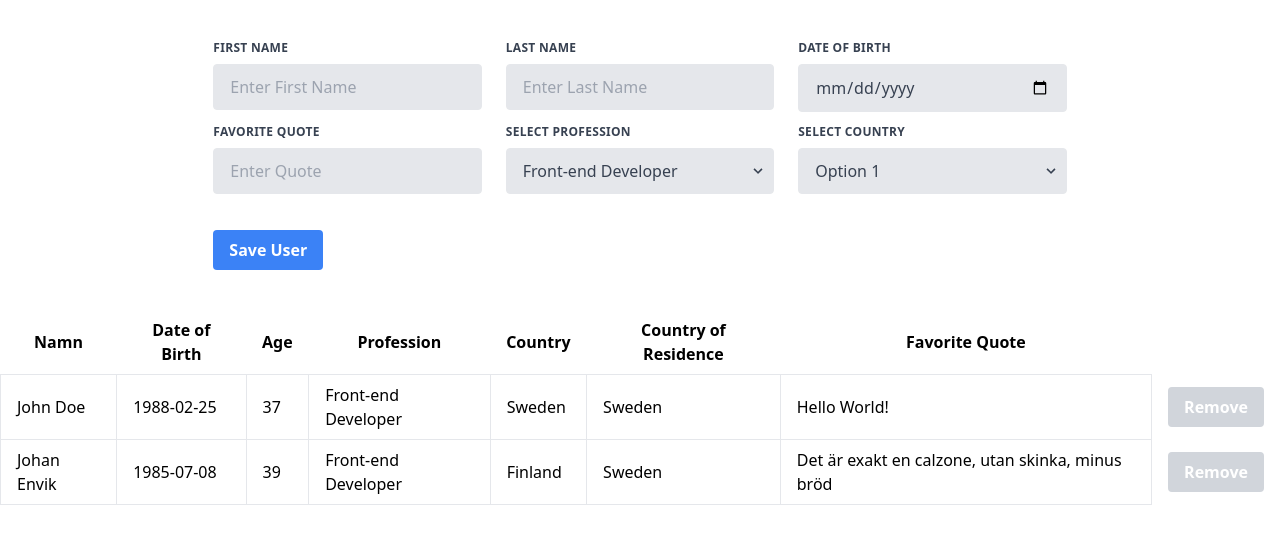
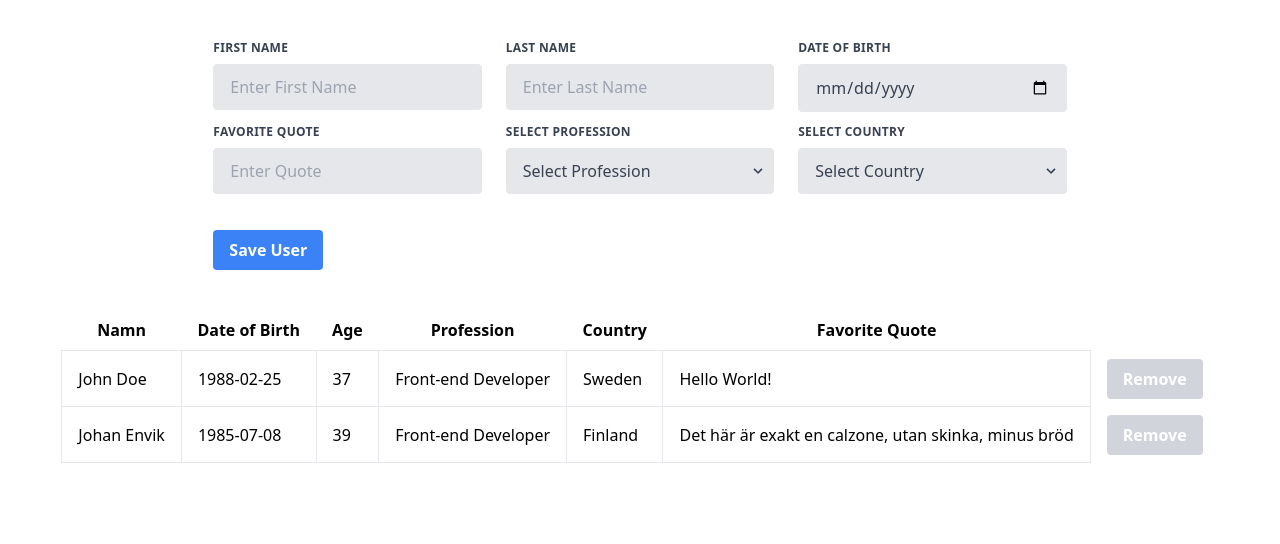
Before and after one commit to johanenvik/ff-vue-test-2025, a Vue app: page / in a window 1280 px wide. Shown: the top 544 px of the page. Built offline with nearby package versions, Linux system fonts and the light colour scheme.

Commit message:
Update form

```diff
--- a/src/components/AddUser.vue
+++ b/src/components/AddUser.vue
@@ -60,12 +60,14 @@
       <drop-down
         :label="'Select Profession'"
         :options="professions"
-        :changeSelect="user.selectProfession"
+        :defaultName="'Profession'"
+        v-model="user.profession"
       />
       <drop-down
         :label="'Select Country'"
         :options="countries"
-        :changeSelect="user.selectCountry"
+        :defaultName="'Country'"
+        v-model="user.country"
       />
     </div>
     <button-component
@@ -99,6 +101,7 @@ export default {
   computed: {
     ...mapState({
       professions: state => state.professionModule.professions,
+      countries: state => state.countryModule.countries,
     }),
   },
   methods: {
--- a/src/components/DropDown.vue
+++ b/src/components/DropDown.vue
@@ -7,16 +7,15 @@
     <div class="relative">
       <select
         id="grid-state"
+        v-model="selectedValue"
         class="block appearance-none w-full bg-gray-200 border border-gray-200 text-gray-700 py-3 px-4 pr-8 rounded leading-tight focus:outline-none focus:bg-white focus:border-gray-500"
-        @change="changeSelect($event.target.value)"
       >
+        <option disabled value="">{{`Select ${defaultName}`}}</option>
         <option
-          :value="options[0].value"
-          v-text="options[0].text"
-        />
-        <option
-          :value="options[1].value"
-          v-text="options[1].text"
+          v-for="(option, key) in options"
+          :key="key"
+          :value="option.value"
+          v-text="option.text"
         />
       </select>
       <div class="pointer-events-none absolute inset-y-0 right-0 flex items-center px-2 text-gray-700">
@@ -32,18 +31,29 @@ export default {
   props: {
     options: {
       type: Array,
-      default: () => [
-        { value: 1, text: 'Option 1' },
-        { value: 2, text: 'Option 2' },
-      ],
+      default: () => [],
     },
     label: {
       type: String,
       default: 'Label',
     },
-    changeSelect: {
-      type: Function,
-      defualt: () => {},
+    modelValue: {
+      type: [String, Number],
+      default: '',
+    },
+    defaultName: {
+      type: String,
+      default: 'option',
+    },
+  },
+  computed: {
+    selectedValue: {
+      get() {
+        return this.modelValue
+      },
+      set(value) {
+        this.$emit('update:modelValue', value)
+      },
     },
   },
 }
--- a/src/components/UserList.vue
+++ b/src/components/UserList.vue
@@ -7,7 +7,6 @@
         <th class="px-4 py-2" v-text="'Age'" />
         <th class="px-4 py-2" v-text="'Profession'" />
         <th class="px-4 py-2" v-text="'Country'" />
-        <th class="px-4 py-2" v-text="'Country of Residence'" />
         <th class="px-4 py-2" v-text="'Favorite Quote'" />
         <th class="px-4 py-2" v-text="''" />
       </tr>
@@ -19,7 +18,6 @@
         <td class="border px-4 py-2" v-text="userAge(user)" />
         <td class="border px-4 py-2" v-text="userProfession(user)" />
         <td class="border px-4 py-2" v-text="userCountry(user)" />
-        <td class="border px-4 py-2" v-text="userCountryOfResidence(user)" />
         <td class="border px-4 py-2" v-text="user.quote" />
         <td class="px-4 py-2">
           <button-component
@@ -62,17 +60,12 @@ export default {
     },
     userCountry(user) {
       // Hämta landets namn baserat på landets ID
-      const country = this.countries.find(c => c.id  === user.country_id)
+      const country = this.countries.find(c => c.value  === user.country_id)
       return country ? country.text : 'Unknown'
-    },
-    userCountryOfResidence(user) {
-      // Hämta landets namn baserat på landets ID och sätt userCountry som standardvärde om det inte finns något
-      const country = this.countries.find(c => c.id  === user.country_of_residence_id)
-      return country ? country.text : this.userCountry(user)
     },
     userProfession(user) {
       // Hämta yrkets namn baserat på yrkets ID
-      const profession = this.professions.find(p => p.id  === user.profession_id)
+      const profession = this.professions.find(p => p.value  === user.profession_id)
       return profession ? profession.text : 'Unknown'
     },
     userAge(user) {
--- a/src/store/country/state.js
+++ b/src/store/country/state.js
@@ -1,19 +1,19 @@
 const state = () => ({
   countries: [
     {
-      id: 1,
+      value: 1,
       text: 'Sweden',
     },
     {
-      id: 2,
+      value: 2,
       text: 'Denmark',
     },
     {
-      id: 3,
+      value: 3,
       text: 'Finland',
     },
     {
-      id: 4,
+      value: 4,
       text: 'Norway',
     },
   ],
--- a/src/store/profession/state.js
+++ b/src/store/profession/state.js
@@ -2,19 +2,19 @@ const state = () => ({
   selectedProfessionId: null,
   professions: [
     {
-      id: 1,
+      value: 1,
       text: 'Front-end Developer',
     },
     {
-      id: 2,
+      value: 2,
       text: 'Back-end Developer',
     },
     {
-      id: 3,
+      value: 3,
       text: 'Product Owner',
     },
     {
-      id: 4,
+      value: 4,
       text: 'CTO',
     },
   ],
--- a/src/store/user/state.js
+++ b/src/store/user/state.js
@@ -14,7 +14,7 @@ const state = () => ({
       firstName: 'Johan',
       lastName: 'Envik',
       birthDate: '1985-07-08',
-      quote: 'Det är exakt en calzone, utan skinka, minus bröd',
+      quote: 'Det här är exakt en calzone, utan skinka, minus bröd',
       profession_id: 1,
       country_id: 3,
       country_of_residence_id: 1,
```
